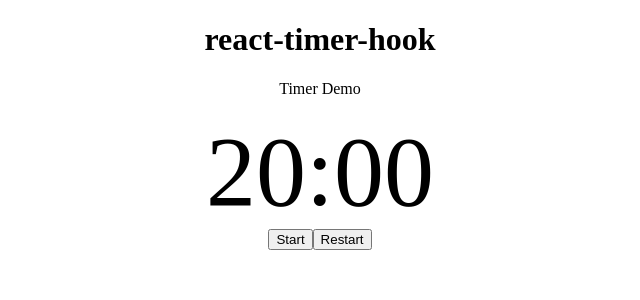
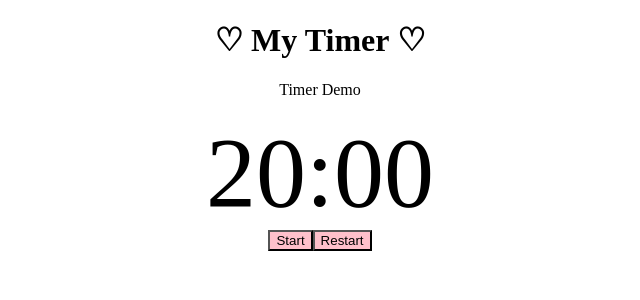
Before and after one commit to TennielStudio/LookAwayTimer, a React (Vite) app: page / in a window 1280 px wide. Shown: the top 300 px of the page, without its empty margins (320-960 px from the left). Built offline with nearby package versions, Linux system fonts and the light colour scheme.

Commit message:
add coloring, fix on restart

```diff
--- a/src/App.jsx
+++ b/src/App.jsx
@@ -1,5 +1,6 @@
 import { useState } from 'react'
 import { useTimer } from 'react-timer-hook'
+import './styles.css'
 
 // Constants
 const SECONDS_TO_JUMP = 1200
@@ -34,21 +35,22 @@ function MyTimer ({ expiryTimestamp }) {
 
   return (
     <div style={{textAlign: 'center'}}>
-      <h1>react-timer-hook </h1>
+      <h1>♡ My Timer ♡ </h1>
       <p>Timer Demo</p>
       <div style={{fontSize: '100px'}}>
         <span>{minutes}</span>:<span>{seconds.toString().padStart(2,'0')}</span>
       </div>
 
-      {!isRunning && !isPaused && <button onClick={handleStart}>Start</button>}
-      {isRunning && <button onClick={handlePause}>Pause</button>}
-      {isPaused && <button onClick={handleResume}>Resume</button>}
+      {!isRunning && !isPaused && <button className="button" onClick={handleStart}>Start</button>}
+      {isRunning && <button className="button" onClick={handlePause}>Pause</button>}
+      {isPaused && <button className="button" onClick={handleResume}>Resume</button>}
 
-      <button onClick={() => {
+      <button className="button" onClick={() => {
         // Restarts timer
         const time = new Date();
         time.setSeconds(time.getSeconds() + SECONDS_TO_JUMP);
         restart(time, false)
+        setIsPaused(false)
       }}>Restart</button>
     </div>
   );
--- /dev/null
+++ b/src/styles.css
@@ -0,0 +1,3 @@
+.button {
+  background-color: pink
+}
```
